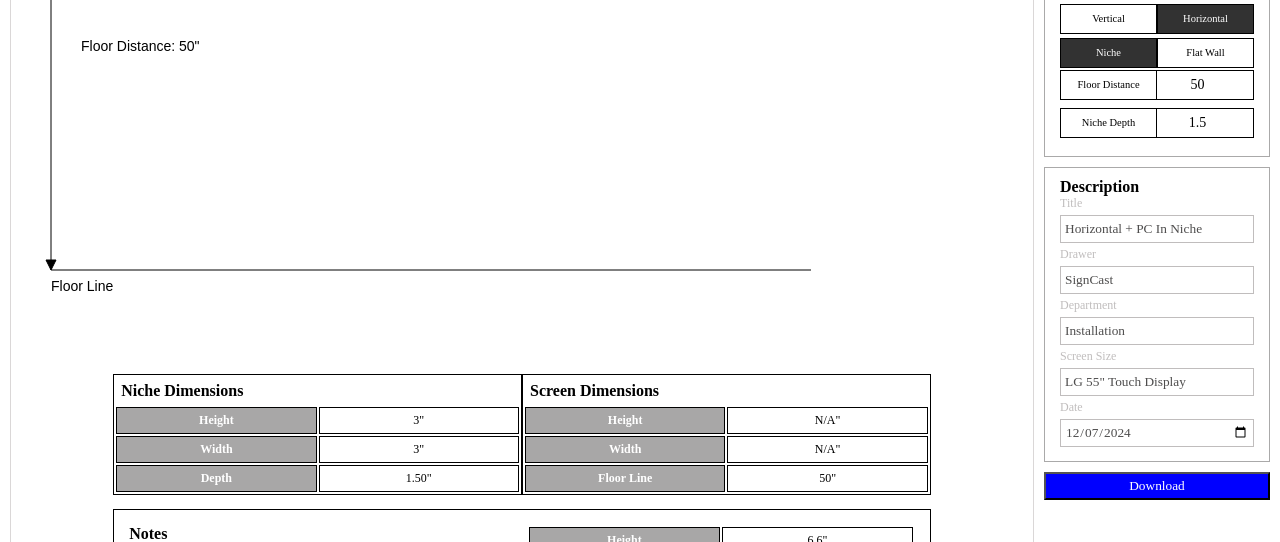
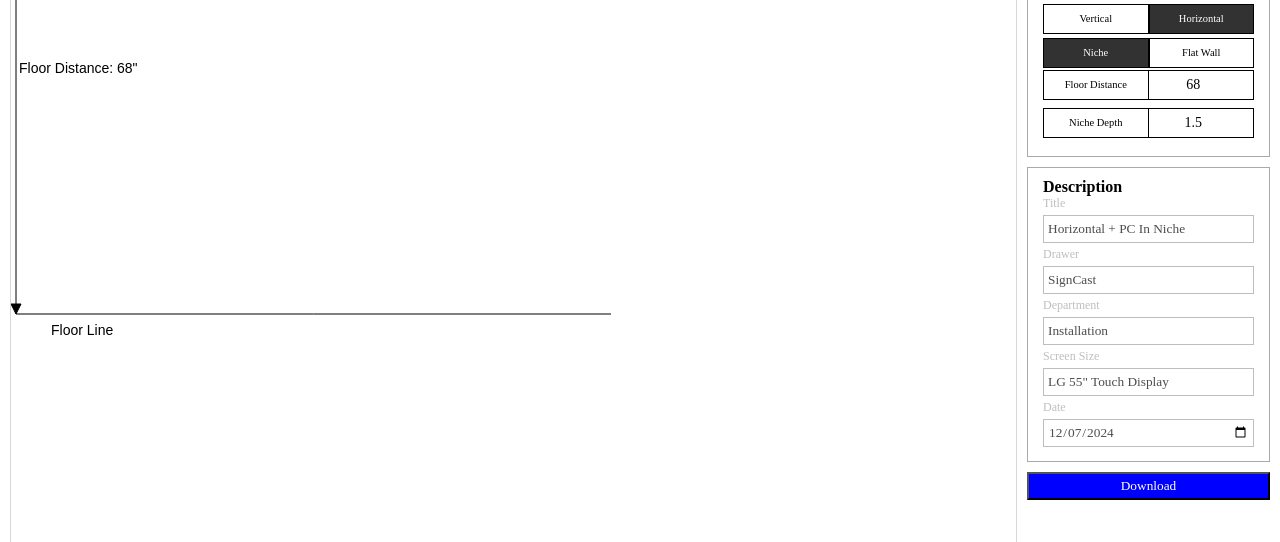
Before and after one commit to Ramankauldhar/LED-screen-installation-guide-tool, a React (Create React App) app: page / in a window 1280 px wide. Shown: the part 280-822 px from the top of the page. Built offline with nearby package versions, Linux system fonts and the light colour scheme; no server answers; the HTML template or start-up script is replaced by a standard one.

Commit message:
V13: Screen orientation functionality created

```diff
--- a/src/Drawing.jsx
+++ b/src/Drawing.jsx
@@ -1,18 +1,23 @@
-import React, { useState } from 'react';
+import React from 'react';
 import { Stage, Layer, Rect, Text, Line, Arrow } from 'react-konva';
 
 const Drawing = ({ screenWidth, screenHeight, floorDistance, nicheWidth, nicheHeight }) => {
-  const stageWidth=1100;
-  const stageHeight=600;
-  const scale = 10; // Scaling factor for dimensions
+  const stageWidth=1000;
+  const stageHeight=1120;
+
+  // Determine scaling factor based on screenWidth
+  const scale = screenWidth > 400 ? 1 : screenWidth > 110 ? 5 : screenWidth > 70 ? 6 : 8;
+
+  // Calculate the center and dimensions dynamically
+  const isVertical = screenHeight > screenWidth;
+  const screenStartX = isVertical ? 60 : 40;
+  const screenStartY = isVertical ? 40 : 60;
 
   // Calculate the center of the screen relative to the canvas
-  const screenStartX = 60; // Starting X position of the screen
-  const screenStartY = 60; // Starting Y position of the screen
   const centerX = screenStartX + (screenWidth * scale) / 2; // Center X of the screen
   const centerY = screenStartY + (screenHeight * scale) / 2; // Center Y of the screen
 
-  // Calculate niche position
+  // Calculate niche positions based on orientation
   const nicheX = screenStartX - ((nicheWidth * scale) - screenWidth * scale) / 2;
   const nicheY = screenStartY - ((nicheHeight * scale) - screenHeight * scale) / 2;
 
@@ -68,7 +73,7 @@ const Drawing = ({ screenWidth, screenHeight, floorDistance, nicheWidth, nicheHe
 
         {/* Floor Line */}
         <Line
-          points={[40, floorDistance * scale, stageWidth-300, floorDistance * scale]}
+          points={[5, floorDistance * scale, stageWidth-400, floorDistance * scale]}
           stroke="black"
           strokeWidth={1}
         />
@@ -106,7 +111,7 @@ const Drawing = ({ screenWidth, screenHeight, floorDistance, nicheWidth, nicheHe
         {/* Power Outlet Box */}
         <Rect
           x={outletBoxX}
-          y={outletBoxY}
+          y={outletBoxY-45}
           width={outletBoxWidth}
           height={outletBoxHeight}
           stroke="green"
@@ -121,9 +126,30 @@ const Drawing = ({ screenWidth, screenHeight, floorDistance, nicheWidth, nicheHe
           fill="green"
         />
 
+        {/* Arrow for Niche Dimentions */}
+        <Arrow
+          points={[16, nicheY, 16, nicheHeight * scale]} // Niche Dimension Arrow
+          stroke="black"
+          fill="black"
+          strokeWidth={1}
+          pointerLength={10}
+          pointerWidth={10}
+          pointerAtBeginning={true}
+        />
+        {/* Arrow for Screen Dimentions */}
+        <Arrow
+          points={[nicheWidth+20, screenStartY, centerX, screenStartY + screenHeight * scale]} // Screen Dimension Arrow
+          stroke="black"
+          fill="black"
+          strokeWidth={1}
+          pointerLength={10}
+          pointerWidth={10}
+          pointerAtBeginning={true}
+        />
+
         {/* Black Dashed Arrow from Center of Screen to Floor */}
         <Arrow
-          points={[40, centerY, 40, floorDistance * scale]}
+          points={[5, centerY, 5, floorDistance * scale]}
           stroke="black"
           fill="black"
           strokeWidth={1}
@@ -133,7 +159,7 @@ const Drawing = ({ screenWidth, screenHeight, floorDistance, nicheWidth, nicheHe
         />
         {/* Length Measurement */}
         <Text
-          x={centerX + 10}
+          x={8}
           y={(screenBottomY + floorDistance * scale) / 2 - 10} // Position text at the middle of the arrow
           text={`Floor Distance: ${floorDistance}"`}
           fontSize={14}
--- a/src/MainPage.css
+++ b/src/MainPage.css
@@ -25,6 +25,7 @@ h2,h3{
 .leftContainer{
     width:80%;
     display: flex;
+    flex-wrap: wrap;
     border: 1px solid rgb(218, 215, 215);
     margin:10px;
 }
@@ -34,16 +35,22 @@ h2,h3{
     margin-left: 0;
 }
 .drawingSection{
-    margin-right: 10px;
-    width:69%;
+    margin-right: 5px;
+    width:68%;
 }
 .drawingSection .drawing{
-    overflow: scroll;
+    display: flex;
+    flex-direction: column; /* Adjust based on orientation */
+    align-items: center;
+    justify-content: center;
+    border: 1px solid #ccc;
+    margin: 20px;
+    padding: 10px;
 }
 .centerSection{
     display: block;
-    margin-right:10px;
-    width: 31%;
+    margin-right:0;
+    width: 30%;
 }
 .dimensions-table{
     display: flex;
@@ -208,8 +215,7 @@ h2,h3{
   }
 
 /* Media Queries for Responsiveness */
-
-@media (max-width: 1400px) {
+@media (max-width: 1435px) {
     .leftContainer {
         display: block;
     }
--- a/src/MainPage.jsx
+++ b/src/MainPage.jsx
@@ -19,7 +19,7 @@ function MainPage() {
     });
     const [orientation, setOrientation] = useState("Horizontal"); // Horizontal or Vertical
     const [installationType, setInstallationType] = useState("Niche"); // Niche or Flat Wall
-    const [floorDistance, setFloorDistance] = useState(50); // Default floor distance in inches
+    const [floorDistance, setFloorDistance] = useState(68); // Default floor distance in inches
     const [nicheDepth, setNicheDepth] = useState(1.5); // Default niche depth in inches
     const [selectedScreen, setSelectedScreen] = useState(""); // Current screen model
     const [screenDimensions, setScreenDimensions] = useState({
@@ -85,8 +85,8 @@ function MainPage() {
 
             if (installationType === "Niche") {
                 const calculatedNicheDimensions = {
-                     height: height + 2 * depthVariance,
-                     width: width + 2 * depthVariance,
+                     height: orientation === "Horizontal" ? parseFloat(height + 2 * depthVariance).toFixed(2) : parseFloat(width + 2 * depthVariance).toFixed(2),
+                     width: orientation === "Horizontal" ? parseFloat(width + 2 * depthVariance).toFixed(2) : parseFloat(height + 2 * depthVariance).toFixed(2),
                      depth: parseFloat(screenDepth + Math.max(mediaPlayerDepth, mountDepth) + depthVariance).toFixed(2),
                 };
                 setNicheDimensions(calculatedNicheDimensions);
@@ -95,7 +95,7 @@ function MainPage() {
             }
         };
         calculateNicheDimensions();
-    }, [screenDimensions, mediaPlayerDepth, mountDepth, installationType]);
+    }, [screenDimensions, mediaPlayerDepth, mountDepth, installationType ,orientation]);
 
     useEffect(() => {
         const today = new Date().toISOString().split('T')[0];
@@ -134,8 +134,8 @@ function MainPage() {
     };
 
     // Handlers for updating state
-    const handleOrientationToggle = () => {
-          setOrientation((prev) => (prev === "Horizontal" ? "Vertical" : "Horizontal"));
+    const handleOrientationToggle = (newOrientation) => {
+        setOrientation(newOrientation);
     };
     const handleInstallationChange = (event) => {
           setInstallationType(event.target.value);
@@ -155,8 +155,8 @@ return (
         <div className="leftContainer">
              <div className="drawingSection">
                 <Drawing className="drawing"
-                     screenWidth={screenDimensions.width}
-                     screenHeight={screenDimensions.height}
+                     screenWidth={orientation === "Horizontal" ? screenDimensions.width : screenDimensions.height}
+                     screenHeight={orientation === "Horizontal" ? screenDimensions.height : screenDimensions.width}
                      floorDistance={screenDimensions.floorLine}
                      nicheWidth={installationType === "Niche" ? nicheDimensions.width : null}
                      nicheHeight={installationType === "Niche" ? nicheDimensions.height : null}
```
